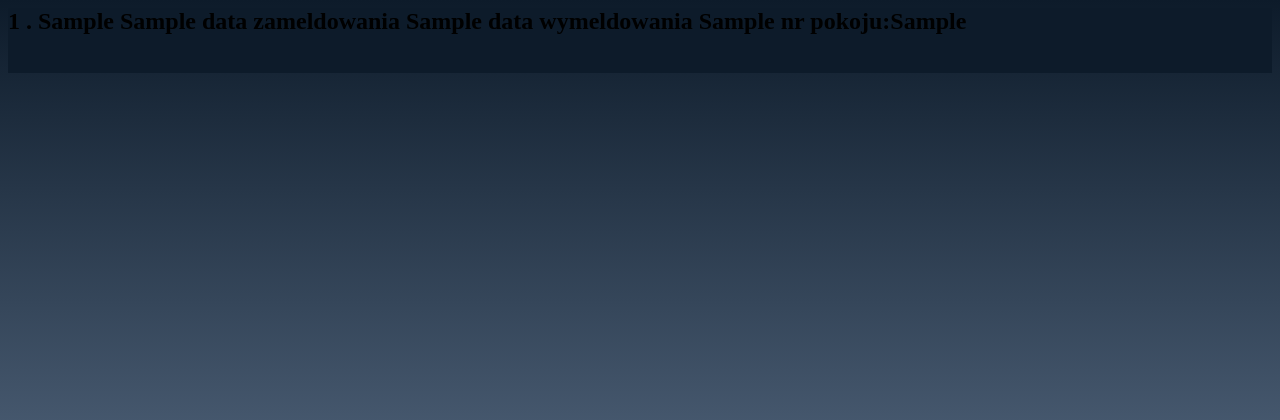
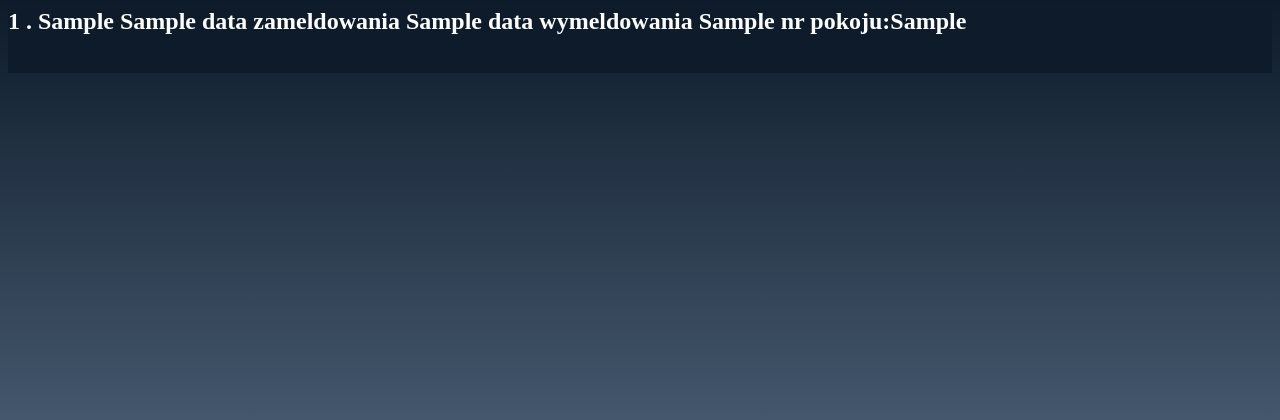
Before and after one commit to mrszarak/witryny, a PHP site: page /ksiega_gosci.php in a window 1280 px wide. Shown: the top 420 px of the page. Run offline with PHP 8.4, Linux system fonts and the light colour scheme; tables that the repository leaves empty or names only in its code hold one stand-in row (values such as "Sample post"); data that the repository does not hold is empty.

Commit message:
Add files via upload

```diff
--- a/styl.css
+++ b/styl.css
@@ -1,5 +1,6 @@
 body{
     background-image: linear-gradient(#0d1b2a, #778da9);
+
 }
 
 button{
@@ -65,4 +66,8 @@ header{
     display: flex;
     justify-content: center;
     align-items: center;
+    color: white;
 }
+h2{
+    color: white;
+}
```
